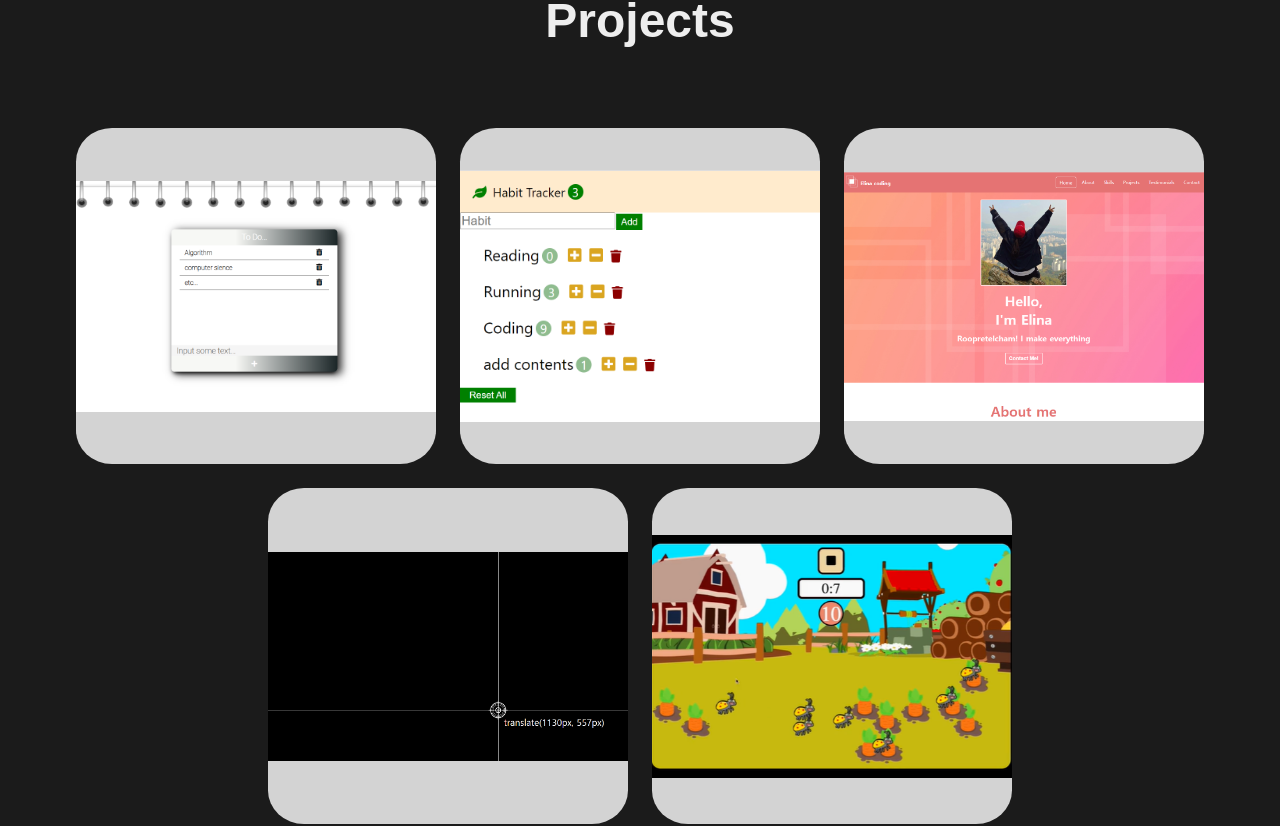
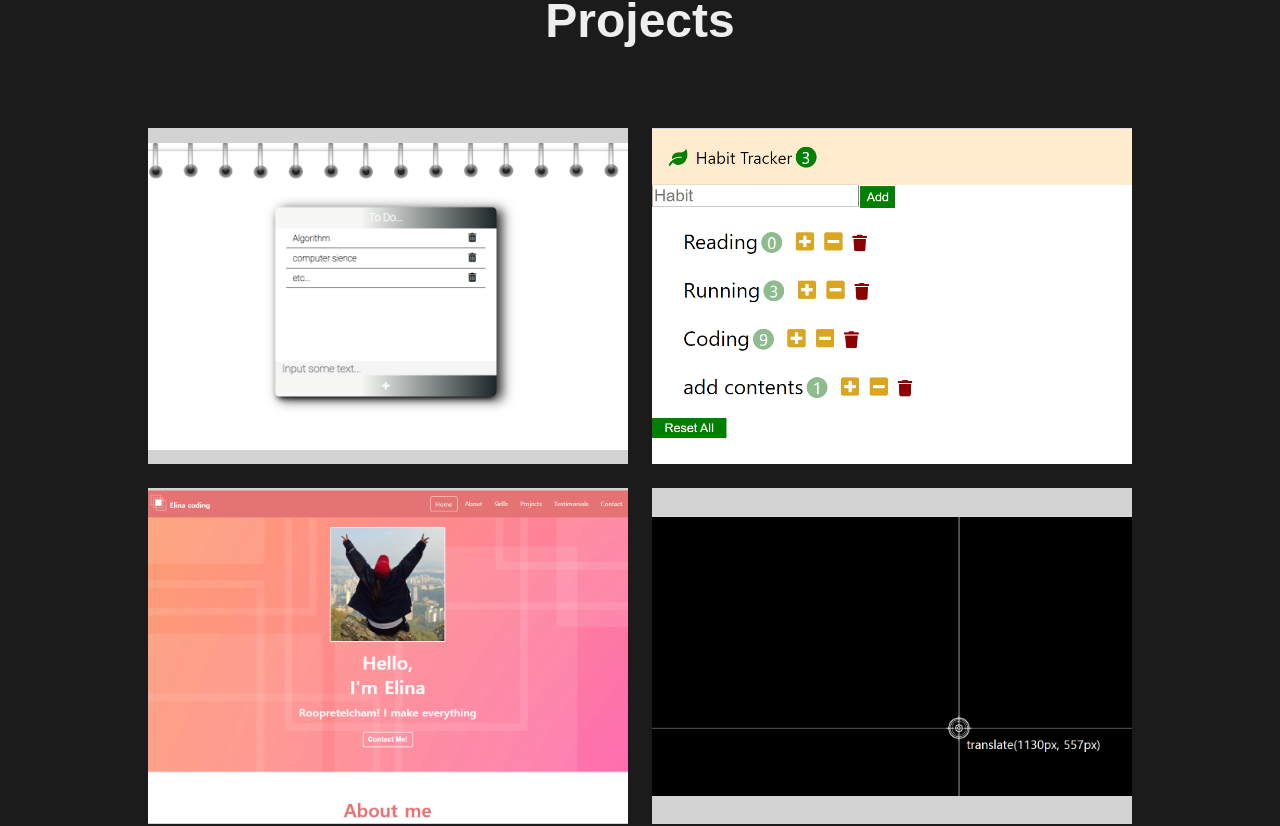
Before and after one commit to elinapark0818/Portfolio_web, a React (Create React App) app: page / in a window 1280 px wide. Shown: the part 4139-4965 px from the top of the page. Built offline with nearby package versions, Linux system fonts and the light colour scheme.

Commit message:
project img

```diff
--- a/src/components/page/projects/projects.module.css
+++ b/src/components/page/projects/projects.module.css
@@ -127,11 +127,10 @@
   flex-wrap: wrap;
   justify-content: center;
   align-items: center;
-  width: 15em;
+  width: 20em;
   height: 14em;
   margin: 0.5em;
   background-color: lightgray;
-  border-radius: 10%;
 }
 
 .project_img {
@@ -154,7 +153,6 @@
   opacity: 0;
   transform: translateY(10px);
   transition: all 300ms ease-in;
-  border-radius: 10%;
 }
 
 .project:hover .project_description {
@@ -169,6 +167,7 @@
   left: 50%;
   width: 50px;
   height: 2px;
+
   transform: translateX(-50%);
   margin-top: 8px;
   background-color: #eeeeee;
```
